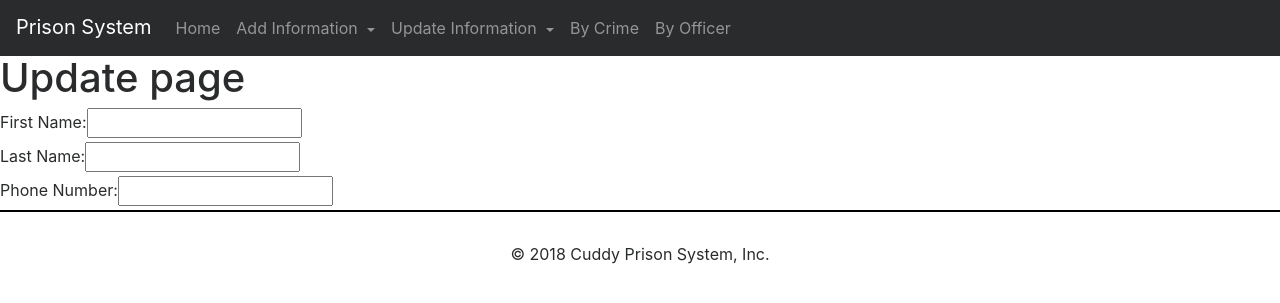
After one commit to ravenusmc/prison_system, a PHP site: page /prison_manager/update_prisoner.php in a window 1280 px wide. The commit adds this page. Shown: the top 303 px of the page. Run offline with PHP 8.4, Linux system fonts and the light colour scheme; data that the repository does not hold is empty; some libraries are stand-ins or nearby versions.

Commit message:
working on update prisoner page

```diff
--- /dev/null
+++ b/prison_manager/update_prisoner.php
@@ -0,0 +1,15 @@
+<?php include '../view/header.php'; ?>
+<link rel="stylesheet" type="text/css" href="../assets/css/update.css">
+
+<h1>Update page</h1>
+
+<form action="index.php" method="post">
+
+  <label>First Name: </label><input placeholder='<?php echo $sole_prisoner['first_name'] ?>'><br>
+  <label>Last Name: </label><input placeholder='<?php echo $sole_prisoner['last_name'] ?>'><br>
+  <label>Phone Number: </label><input placeholder='<?php echo $sole_prisoner['phone'] ?>'>
+
+</form>
+
+
+<?php include '../view/footer.php'; ?>
```
Also changed, not shown: prison_manager/index.php (+13 -0 lines).
